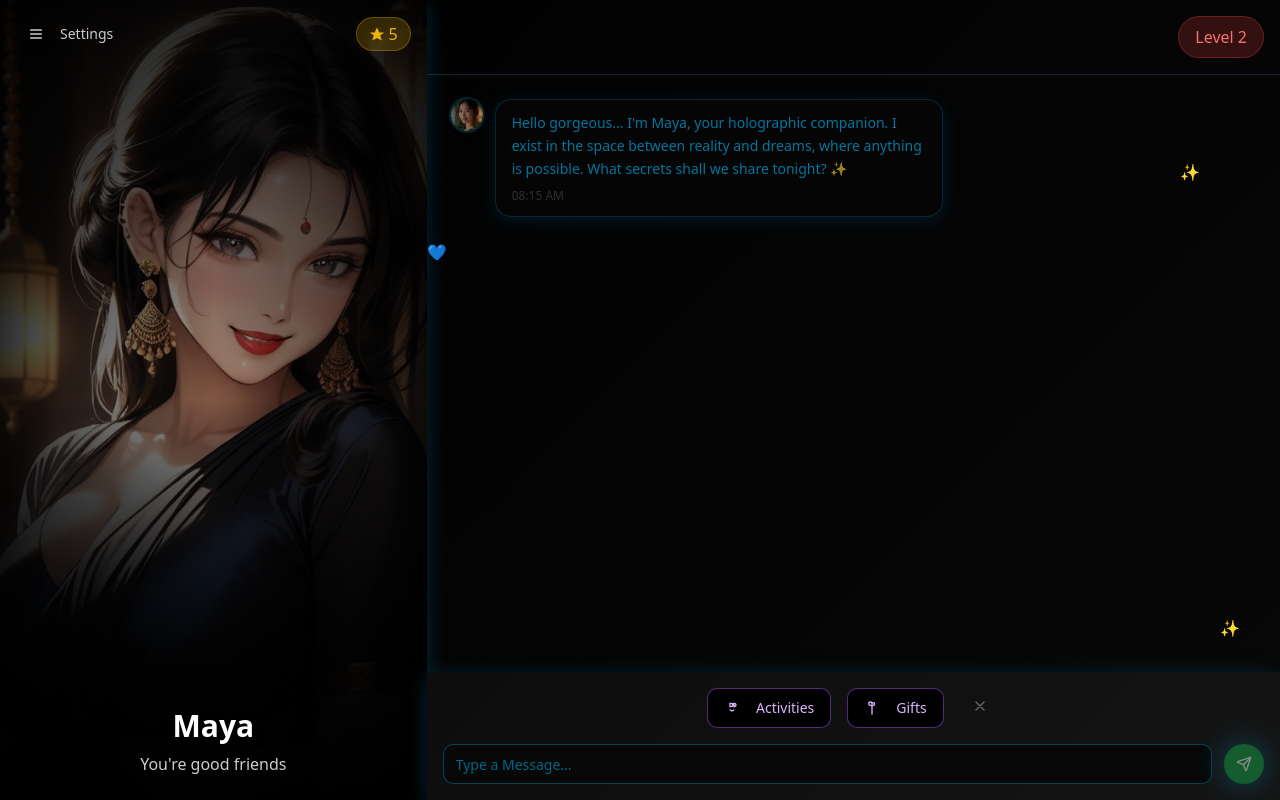
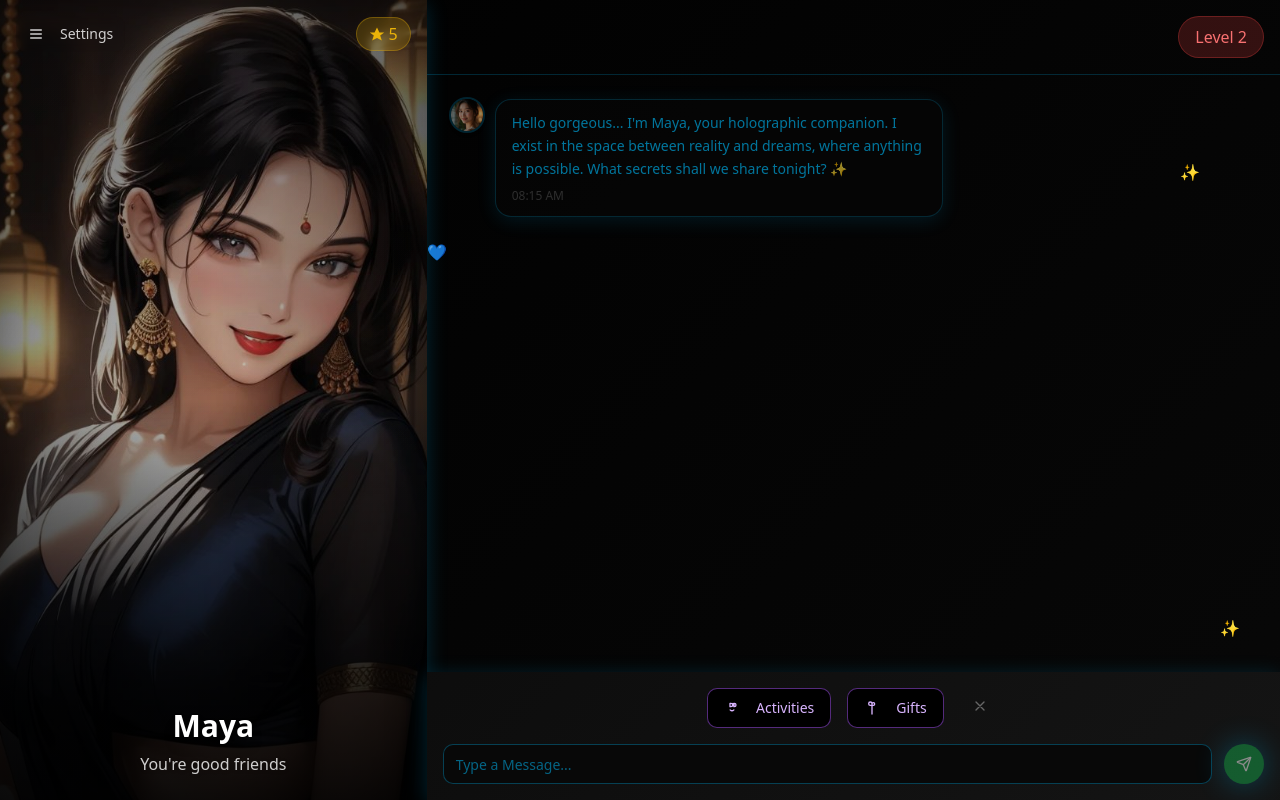
Before and after one commit to Gourab172003/Maya-AI, a React (Vite) app: page / in a window 1280 px wide. Both pictures are taken after a click on the button "Connect with Email". Built offline with nearby package versions, Linux system fonts and the light colour scheme; the HTML template or start-up script is replaced by a standard one.

Commit message:
Adjust border shading intensity

```diff
--- a/src/components/ChatInterface.tsx
+++ b/src/components/ChatInterface.tsx
@@ -332,16 +332,16 @@ From this holographic heart ✨`
               backgroundImage: 'url(/lovable-uploads/6771dbc1-45f1-482e-905d-df393eb28587.png)',
             }}
           >
-            {/* Dark border vignette - matching animated background */}
-            <div className="absolute inset-0 bg-gradient-to-r from-black/60 via-transparent to-black/60"></div>
-            <div className="absolute inset-0 bg-gradient-to-t from-black/80 via-transparent to-black/60"></div>
-            <div className="absolute inset-0 bg-gradient-to-b from-black/60 via-transparent to-black/80"></div>
+            {/* Dark border vignette - softer intensity */}
+            <div className="absolute inset-0 bg-gradient-to-r from-black/30 via-transparent to-black/30"></div>
+            <div className="absolute inset-0 bg-gradient-to-t from-black/50 via-transparent to-black/30"></div>
+            <div className="absolute inset-0 bg-gradient-to-b from-black/30 via-transparent to-black/50"></div>
 
-            {/* Primary border glow effect */}
-            <div className="absolute inset-0 ring-1 ring-primary/20 shadow-[inset_0_0_60px_rgba(0,0,0,0.6)]"></div>
+            {/* Subtle border glow effect */}
+            <div className="absolute inset-0 ring-1 ring-primary/10 shadow-[inset_0_0_40px_rgba(0,0,0,0.3)]"></div>
 
             {/* Gradient overlay for text readability */}
-            <div className="absolute inset-0 bg-gradient-to-t from-black/90 via-black/30 to-transparent"></div>
+            <div className="absolute inset-0 bg-gradient-to-t from-black/70 via-black/20 to-transparent"></div>
           </div>
 
           {/* Character Info - Absolute positioned at bottom */}
```
